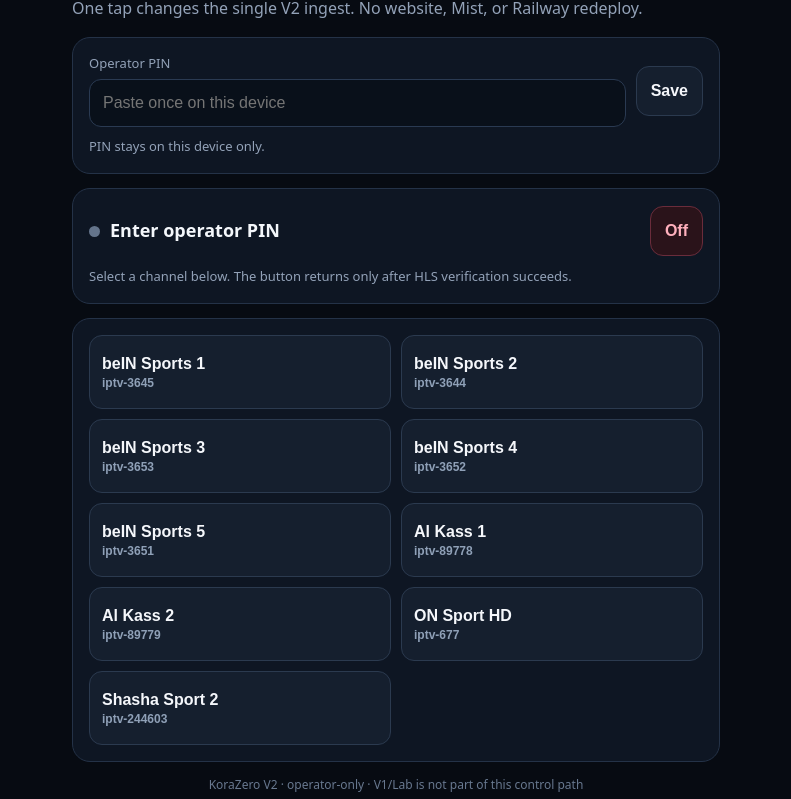
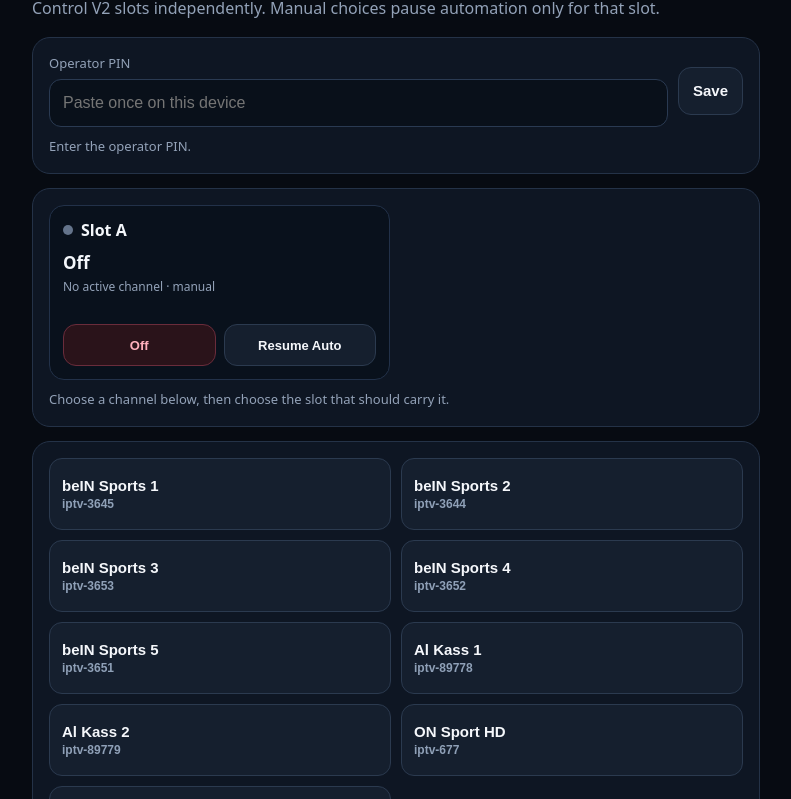
Before and after one commit to elmorshedy-del/KoraZero-StreamV2, a website: page src/remote.html in a window 1280 px wide. Shown: the part 65-864 px from the top of the page, without its empty margins (244-1035 px from the left). Drawn offline with Linux system fonts and the light colour scheme.

Commit message:
Add explicit two-slot operator remote

```diff
--- a/src/remote.html
+++ b/src/remote.html
@@ -7,35 +7,32 @@
   <title>V2 Remote</title>
   <style>
     :root{color-scheme:dark;font-family:system-ui,-apple-system,BlinkMacSystemFont,"Segoe UI",sans-serif;background:#070b12;color:#f4f7fb}
-    *{box-sizing:border-box}
-    body{margin:0;min-height:100vh;background:#070b12}
-    main{width:min(680px,100%);margin:0 auto;padding:calc(20px + env(safe-area-inset-top)) 16px calc(28px + env(safe-area-inset-bottom))}
+    *{box-sizing:border-box}body{margin:0;min-height:100vh;background:#070b12}
+    main{width:min(760px,100%);margin:0 auto;padding:calc(20px + env(safe-area-inset-top)) 16px calc(28px + env(safe-area-inset-bottom))}
     h1{font-size:28px;margin:0 0 4px}.sub{color:#93a2b8;margin:0 0 18px}
     .card{background:#0e1623;border:1px solid #243247;border-radius:18px;padding:16px;margin-bottom:14px}
-    .row{display:flex;gap:10px;align-items:center;flex-wrap:wrap}
-    .grow{flex:1;min-width:0}
+    .row{display:flex;gap:10px;align-items:center;flex-wrap:wrap}.grow{flex:1;min-width:0}
     label{display:block;font-size:13px;color:#93a2b8;margin-bottom:7px}
     input{width:100%;min-height:48px;border-radius:12px;border:1px solid #2a3a52;background:#09101a;color:#fff;padding:0 13px;font-size:16px}
-    button{min-height:50px;border-radius:13px;border:1px solid #2b3a4f;background:#151f2e;color:#f5f7fb;font-weight:750;font-size:16px;padding:0 14px;cursor:pointer}
+    button{min-height:48px;border-radius:13px;border:1px solid #2b3a4f;background:#151f2e;color:#f5f7fb;font-weight:750;font-size:15px;padding:0 14px;cursor:pointer}
     button.primary{background:#18e29a;color:#04110c;border-color:#18e29a}
     button.danger{background:#2a131a;color:#ffb0bd;border-color:#6a2c3b}
     button:disabled{opacity:.45;cursor:not-allowed}
-    .status{display:flex;align-items:center;gap:10px;min-height:52px}
-    .dot{width:11px;height:11px;border-radius:50%;background:#64748b;flex:none}.dot.on{background:#18e29a}.dot.busy{background:#fbbf24}.dot.err{background:#fb7185}
-    .active-name{font-weight:800;font-size:18px}.active-meta{color:#93a2b8;font-size:13px;margin-top:2px}
-    .grid{display:grid;grid-template-columns:repeat(2,minmax(0,1fr));gap:10px}
-    .ch{display:flex;flex-direction:column;justify-content:center;align-items:flex-start;padding:12px;min-height:74px}
-    .ch strong{font-size:16px}.ch span{color:#8fa0b7;font-size:12px;margin-top:3px}
-    .ch.active{border-color:#18e29a;box-shadow:inset 0 0 0 1px #18e29a;background:#0e2b21}
-    .msg{font-size:13px;line-height:1.45;color:#93a2b8;margin-top:10px;min-height:20px}
-    .footer{font-size:12px;color:#68788f;text-align:center;margin-top:10px}
-    @media(max-width:420px){.grid{grid-template-columns:1fr 1fr}.ch{min-height:70px;padding:10px}h1{font-size:25px}}
+    .slot-grid{display:grid;grid-template-columns:repeat(2,minmax(0,1fr));gap:12px}
+    .slot{background:#09111c;border:1px solid #223149;border-radius:15px;padding:13px}.slot.on{border-color:#18e29a}
+    .slot-title{display:flex;align-items:center;gap:8px;font-weight:850}.dot{width:10px;height:10px;border-radius:50%;background:#64748b}.dot.on{background:#18e29a}.dot.err{background:#fb7185}
+    .slot-name{font-size:17px;font-weight:800;margin-top:10px}.slot-meta{font-size:12px;color:#93a2b8;margin-top:4px;min-height:34px}.slot-actions{display:flex;gap:8px;margin-top:12px}.slot-actions button{flex:1;min-height:42px;font-size:13px}
+    .grid{display:grid;grid-template-columns:repeat(2,minmax(0,1fr));gap:10px}.ch{display:flex;flex-direction:column;justify-content:center;align-items:flex-start;padding:12px;min-height:72px}
+    .ch strong{font-size:15px}.ch span{color:#8fa0b7;font-size:12px;margin-top:3px}
+    .chooser{display:none;margin-top:12px;border-top:1px solid #26354a;padding-top:12px}.chooser.show{display:block}.chooser-title{font-weight:800;margin-bottom:8px}.chooser-buttons{display:flex;gap:8px}.chooser-buttons button{flex:1}
+    .msg{font-size:13px;line-height:1.45;color:#93a2b8;margin-top:10px;min-height:20px}.footer{font-size:12px;color:#68788f;text-align:center;margin-top:10px}
+    @media(max-width:540px){.slot-grid,.grid{grid-template-columns:1fr}.slot-actions,.chooser-buttons{flex-wrap:wrap}.slot-actions button,.chooser-buttons button{min-width:42%}}
   </style>
 </head>
 <body>
 <main>
   <h1>V2 Remote</h1>
-  <p class="sub">One tap changes the single V2 ingest. No website, Mist, or Railway redeploy.</p>
+  <p class="sub">Control V2 slots independently. Manual choices pause automation only for that slot.</p>
 
   <section class="card">
     <div class="row">
@@ -49,19 +46,16 @@
   </section>
 
   <section class="card">
-    <div class="status">
-      <span class="dot" id="dot"></span>
-      <div class="grow">
-        <div class="active-name" id="activeName">Checking…</div>
-        <div class="active-meta" id="activeMeta"></div>
-      </div>
-      <button class="danger" id="off" type="button">Off</button>
-    </div>
-    <div class="msg" id="switchMsg">Select a channel below. The button returns only after HLS verification succeeds.</div>
+    <div class="slot-grid" id="slots"></div>
+    <div class="msg" id="switchMsg">Choose a channel below, then choose the slot that should carry it.</div>
   </section>
 
   <section class="card">
     <div class="grid" id="grid"></div>
+    <div class="chooser" id="chooser">
+      <div class="chooser-title" id="chooserTitle"></div>
+      <div class="chooser-buttons" id="chooserButtons"></div>
+    </div>
   </section>
 
   <div class="footer">KoraZero V2 · operator-only · V1/Lab is not part of this control path</div>
@@ -69,130 +63,188 @@
 <script>
 (() => {
   const channels = [
-    ["3645","beIN Sports 1"],
-    ["3644","beIN Sports 2"],
-    ["3653","beIN Sports 3"],
-    ["3652","beIN Sports 4"],
-    ["3651","beIN Sports 5"],
-    ["89778","Al Kass 1"],
-    ["89779","Al Kass 2"],
-    ["677","ON Sport HD"],
-    ["244603","Shasha Sport 2"],
+    ["3645","beIN Sports 1"],["3644","beIN Sports 2"],["3653","beIN Sports 3"],
+    ["3652","beIN Sports 4"],["3651","beIN Sports 5"],["89778","Al Kass 1"],
+    ["89779","Al Kass 2"],["677","ON Sport HD"],["244603","Shasha Sport 2"],
   ];
   const pin = document.getElementById("pin");
   const save = document.getElementById("save");
-  const off = document.getElementById("off");
+  const slotsEl = document.getElementById("slots");
   const grid = document.getElementById("grid");
-  const dot = document.getElementById("dot");
-  const activeName = document.getElementById("activeName");
-  const activeMeta = document.getElementById("activeMeta");
+  const chooser = document.getElementById("chooser");
+  const chooserTitle = document.getElementById("chooserTitle");
+  const chooserButtons = document.getElementById("chooserButtons");
   const authMsg = document.getElementById("authMsg");
   const switchMsg = document.getElementById("switchMsg");
   let busy = false;
-  let activeStream = null;
+  let state = { capacity: 1, slots: [], live: [], conflict: false };
+  let pendingChannel = null;
 
-  const saved = localStorage.getItem("kz_v2_operator_pin") || "";
-  pin.value = saved;
+  pin.value = localStorage.getItem("kz_v2_operator_pin") || "";
 
-  function headers() {
-    return { "x-operator-pin": pin.value.trim() };
-  }
-  function setBusy(value, message="") {
-    busy = value;
-    grid.querySelectorAll("button").forEach((b) => b.disabled = value);
-    off.disabled = value;
-    dot.className = "dot" + (value ? " busy" : activeStream ? " on" : "");
-    if (message) switchMsg.textContent = message;
-  }
-  function renderButtons() {
-    grid.replaceChildren();
-    channels.forEach(([id,label]) => {
-      const b = document.createElement("button");
-      b.type = "button";
-      b.className = "ch" + (activeStream === id ? " active" : "");
-      b.dataset.stream = id;
-      const strong = document.createElement("strong");
-      strong.textContent = label;
-      const span = document.createElement("span");
-      span.textContent = "iptv-" + id;
-      b.append(strong, span);
-      b.addEventListener("click", () => switchTo(id, label));
-      grid.appendChild(b);
-    });
-  }
+  function headers() { return { "x-operator-pin": pin.value.trim() }; }
   async function api(path, options={}) {
     const response = await fetch(path, { cache:"no-store", ...options, headers:{...headers(), ...(options.headers||{})} });
     const body = await response.json().catch(() => ({}));
     if (!response.ok) throw new Error(body.detail || body.error || ("HTTP " + response.status));
     return body;
   }
+  function labelFor(streamId) {
+    return channels.find(([id]) => id === String(streamId))?.[1] || (streamId ? "iptv-" + streamId : "Off");
+  }
+  function setBusy(value, message="") {
+    busy = value;
+    document.querySelectorAll("button").forEach((button) => {
+      if (button.id !== "save") button.disabled = value;
+    });
+    if (message) switchMsg.textContent = message;
+  }
+  function normalizedSlots() {
+    if (Array.isArray(state.slots) && state.slots.length) return state.slots;
+    const active = state.active || null;
+    return [{
+      slot: "a",
+      channelId: active?.channelId || null,
+      streamId: active?.streamId || null,
+      inputs: active?.inputs || 0,
+      viewers: active?.viewers || 0,
+      mode: "manual",
+      manualUntil: null,
+    }];
+  }
+  function renderSlots() {
+    slotsEl.replaceChildren();
+    for (const slot of normalizedSlots()) {
+      const card = document.createElement("div");
+      card.className = "slot" + (slot.channelId ? " on" : "");
+      const title = document.createElement("div");
+      title.className = "slot-title";
+      const dot = document.createElement("span");
+      dot.className = "dot" + (state.conflict ? " err" : slot.channelId ? " on" : "");
+      const text = document.createElement("span");
+      text.textContent = "Slot " + String(slot.slot || "a").toUpperCase();
+      title.append(dot, text);
+
+      const name = document.createElement("div");
+      name.className = "slot-name";
+      name.textContent = labelFor(slot.streamId);
+      const meta = document.createElement("div");
+      meta.className = "slot-meta";
+      meta.textContent = slot.channelId
+        ? slot.channelId + " · inputs " + (slot.inputs || 0) + " · viewers " + (slot.viewers || 0) + " · " + (slot.mode || "auto")
+        : "No active channel · " + (slot.mode || "auto");
+
+      const actions = document.createElement("div");
+      actions.className = "slot-actions";
+      const off = document.createElement("button");
+      off.type = "button";
+      off.className = "danger";
+      off.textContent = "Off";
+      off.addEventListener("click", () => turnOff(slot.slot));
+      actions.appendChild(off);
+      if (slot.mode === "manual") {
+        const auto = document.createElement("button");
+        auto.type = "button";
+        auto.textContent = "Resume Auto";
+        auto.addEventListener("click", () => resumeAuto(slot.slot));
+        actions.appendChild(auto);
+      }
+      card.append(title, name, meta, actions);
+      slotsEl.appendChild(card);
+    }
+  }
+  function renderChannels() {
+    grid.replaceChildren();
+    channels.forEach(([id,label]) => {
+      const button = document.createElement("button");
+      button.type = "button";
+      button.className = "ch";
+      const strong = document.createElement("strong");
+      strong.textContent = label;
+      const span = document.createElement("span");
+      span.textContent = "iptv-" + id;
+      button.append(strong, span);
+      button.addEventListener("click", () => chooseChannel(id, label));
+      grid.appendChild(button);
+    });
+  }
+  function renderChooser() {
+    chooserButtons.replaceChildren();
+    if (!pendingChannel) {
+      chooser.classList.remove("show");
+      return;
+    }
+    chooser.classList.add("show");
+    chooserTitle.textContent = "Play " + pendingChannel.label + " on:";
+    const slots = normalizedSlots();
+    for (const slot of slots) {
+      const button = document.createElement("button");
+      button.type = "button";
+      button.className = slot.channelId ? "" : "primary";
+      button.textContent = "Slot " + String(slot.slot).toUpperCase() + (slot.channelId ? " · replace " + labelFor(slot.streamId) : " · free");
+      button.addEventListener("click", () => switchTo(pendingChannel.id, pendingChannel.label, slot.slot));
+      chooserButtons.appendChild(button);
+    }
+  }
+  function chooseChannel(id, label) {
+    pendingChannel = { id, label };
+    renderChooser();
+  }
   async function refreshActive() {
     if (!pin.value.trim()) {
-      activeName.textContent = "Enter operator PIN";
-      activeMeta.textContent = "";
-      dot.className = "dot";
+      authMsg.textContent = "Enter the operator PIN.";
+      state = { capacity: 1, slots: [], live: [], conflict: false };
+      renderSlots();
       return;
     }
     try {
-      const state = await api("/operator/active");
-      if (state.conflict) {
-        activeStream = null;
-        activeName.textContent = "Conflict: multiple V2 inputs";
-        activeMeta.textContent = (state.live || []).map(x => x.channelId).join(", ");
-        dot.className = "dot err";
-      } else if (state.active) {
-        activeStream = String(state.active.streamId);
-        const label = channels.find(([id]) => id === activeStream)?.[1] || state.active.channelId;
-        activeName.textContent = label;
-        activeMeta.textContent = state.active.channelId + " · inputs " + state.active.inputs + " · viewers " + state.active.viewers;
-        dot.className = "dot on";
-      } else {
-        activeStream = null;
-        activeName.textContent = "V2 is Off";
-        activeMeta.textContent = "No active iptv-* input in Mist";
-        dot.className = "dot";
-      }
-      authMsg.textContent = "Connected.";
-      renderButtons();
+      state = await api("/operator/active");
+      authMsg.textContent = state.conflict ? "Connected, but V2 reports an ownership conflict." : "Connected.";
+      renderSlots();
+      renderChooser();
     } catch (error) {
-      activeStream = null;
-      activeName.textContent = "Remote locked";
-      activeMeta.textContent = "";
-      dot.className = "dot err";
       authMsg.textContent = error.message === "unauthorized" ? "Wrong operator PIN." : error.message;
-      renderButtons();
     }
   }
-  async function switchTo(id, label) {
+  async function switchTo(id, label, slot) {
     if (busy) return;
-    if (!pin.value.trim()) { authMsg.textContent = "Enter the operator PIN first."; pin.focus(); return; }
-    setBusy(true, "Switching to " + label + "… stopping the old input, waiting for the provider slot, then verifying HLS.");
+    setBusy(true, "Switching Slot " + String(slot).toUpperCase() + " to " + label + "…");
     try {
-      const result = await api("/operator/switch/" + encodeURIComponent(id), { method:"POST" });
-      activeStream = id;
+      const result = await api("/operator/switch/" + encodeURIComponent(id) + "?slot=" + encodeURIComponent(slot), { method:"POST" });
       switchMsg.textContent = result.alreadyActive
-        ? label + " was already active — nothing was restarted."
-        : label + " is live and verified.";
+        ? label + " was already live on Slot " + String(result.slot || slot).toUpperCase() + "."
+        : label + " is live and verified on Slot " + String(result.slot || slot).toUpperCase() + ".";
+      pendingChannel = null;
+      renderChooser();
       await refreshActive();
     } catch (error) {
       switchMsg.textContent = "Switch failed: " + error.message;
-      dot.className = "dot err";
     } finally {
       setBusy(false);
     }
   }
-  async function turnOff() {
+  async function turnOff(slot) {
     if (busy) return;
-    if (!pin.value.trim()) { authMsg.textContent = "Enter the operator PIN first."; pin.focus(); return; }
-    setBusy(true, "Turning V2 off…");
+    setBusy(true, "Turning Slot " + String(slot).toUpperCase() + " off…");
     try {
-      await api("/operator/off", { method:"POST" });
-      activeStream = null;
-      switchMsg.textContent = "V2 is off.";
+      await api("/operator/off?slot=" + encodeURIComponent(slot), { method:"POST" });
+      switchMsg.textContent = "Slot " + String(slot).toUpperCase() + " is off.";
       await refreshActive();
     } catch (error) {
       switchMsg.textContent = "Off failed: " + error.message;
-      dot.className = "dot err";
+    } finally {
+      setBusy(false);
+    }
+  }
+  async function resumeAuto(slot) {
+    if (busy) return;
+    setBusy(true, "Resuming automation on Slot " + String(slot).toUpperCase() + "…");
+    try {
+      await api("/operator/auto?slot=" + encodeURIComponent(slot), { method:"POST" });
+      switchMsg.textContent = "Slot " + String(slot).toUpperCase() + " is back in auto mode.";
+      await refreshActive();
+    } catch (error) {
+      switchMsg.textContent = "Resume Auto failed: " + error.message;
     } finally {
       setBusy(false);
     }
@@ -205,8 +257,9 @@
     authMsg.textContent = value ? "Saved on this device." : "Saved PIN cleared.";
     refreshActive();
   });
-  off.addEventListener("click", turnOff);
-  renderButtons();
+
+  renderChannels();
+  renderSlots();
   refreshActive();
 })();
 </script>
```
